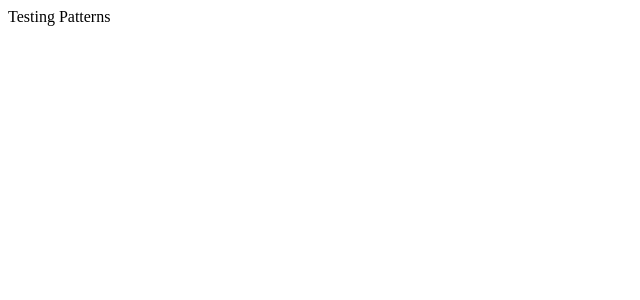
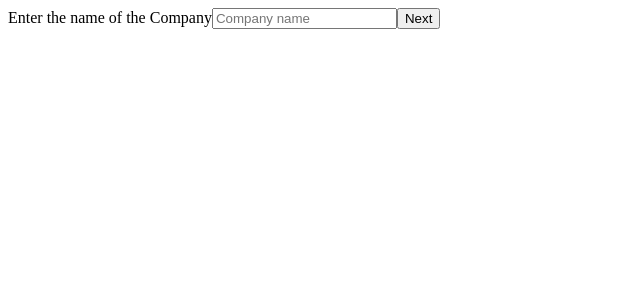
Before and after one commit to christopher77/Testing-Patterns-ACPFC, a React (Create React App) app: page / in a window 1280 px wide. Shown: the top 300 px of the page, without its empty margins (0-640 px from the left). Built offline with nearby package versions, Linux system fonts and the light colour scheme.

Commit message:
Create template to component Form

```diff
--- a/src/App.js
+++ b/src/App.js
@@ -1,7 +1,13 @@
 import React from "react";
+import Form from "./form";
 
 function App() {
-  return <div>Testing Patterns</div>;
+  return (
+    <>
+      <Form label="Enter the name of the Company" placeholder="Company name" />
+      {/* <Form label="Enter the name of CEO " placeholder="CEO name" /> */}
+    </>
+  );
 }
 
 export default App;
--- /dev/null
+++ b/src/form.js
@@ -0,0 +1,14 @@
+import React from "react";
+import { render } from "react-dom";
+
+function Form({ label, placeholder }) {
+  return (
+    <form>
+      <label>{label}</label>
+      <input placeholder={placeholder} />
+      <button type="submit">Next</button>
+    </form>
+  );
+}
+
+export default Form;
```
